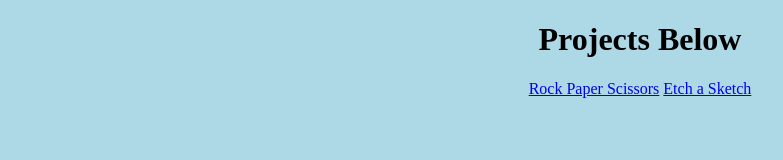
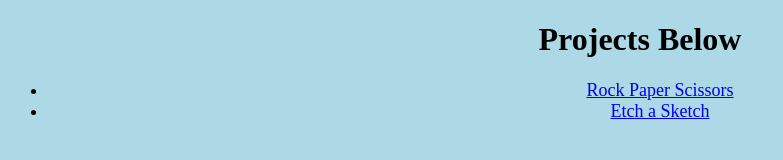
Before and after one commit to AbdulKadri/AbdulKadri.github.io, a plain HTML site: page index.html in a window 1280 px wide. Shown: the whole page, without its empty margins (0-783 px from the left). Drawn offline with Linux system fonts and the light colour scheme.

Commit message:
Update look

```diff
--- a/index.html
+++ b/index.html
@@ -9,9 +9,9 @@
 </head>
 <body>
     <h1>Projects Below</h1>
-    <div>
-        <a href="../Odin-Projects/rock-paper-scissors/index.html">Rock Paper Scissors</a>
-        <a href="../Odin-Projects/Etch-a-Sketch/index.html">Etch a Sketch</a>
-    </div>
+    <ul>
+        <li> <a href="../Odin-Projects/rock-paper-scissors/index.html">Rock Paper Scissors</a> </li>
+        <li> <a href="../Odin-Projects/Etch-a-Sketch/index.html">Etch a Sketch</a> </li>
+    </ul>
 </body>
 </html>
--- a/style.css
+++ b/style.css
@@ -2,3 +2,11 @@ body {
     text-align: center;
     background-color: lightblue;
 }
+
+li {
+    font-size: large;
+}
+
+li:hover {
+    color: yellow;
+}
```
